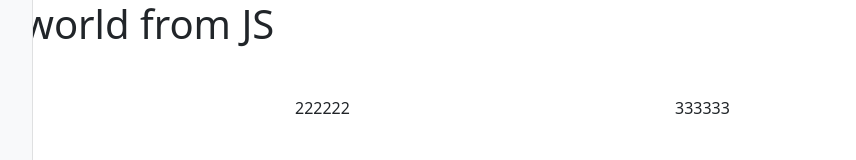
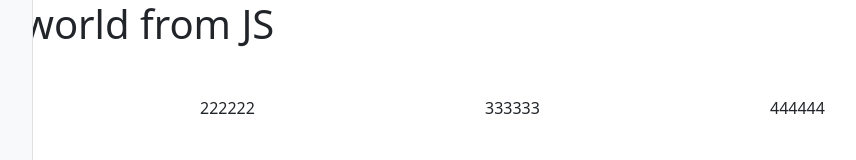
Before and after one commit to kulchaka/clearjs, a plain HTML site: page index.html in a window 1280 px wide. Shown: the top 160 px of the page, without its empty margins (167-1023 px from the left). Drawn offline with nearby package versions, Linux system fonts and the light colour scheme.

Commit message:
use method map for rendering columns

```diff
--- a/script.js
+++ b/script.js
@@ -9,7 +9,7 @@ const model = [
   },
   {
     type: "columns",
-    value: ["111111", "222222", "333333"],
+    value: ["111111", "222222", "333333", "444444"],
   },
 ];
 
@@ -50,19 +50,13 @@ function text(block) {
 }
 
 function columns(block) {
-  let html = "";
-
-  for (const elem of block.value) {
-    html += `
-    <div class="col-sm">
-      ${elem}
-    </div>
-    `;
-  }
+  const html = block.value.map(
+    (element) => `<div class="col-sm">${element}</div>`
+  );
 
   return `
     <div class="row">
-      ${html}
+      ${html.join("")}
     </div>
   `;
 }
```
Also changed, not shown: index.html (+0 -29 lines).
